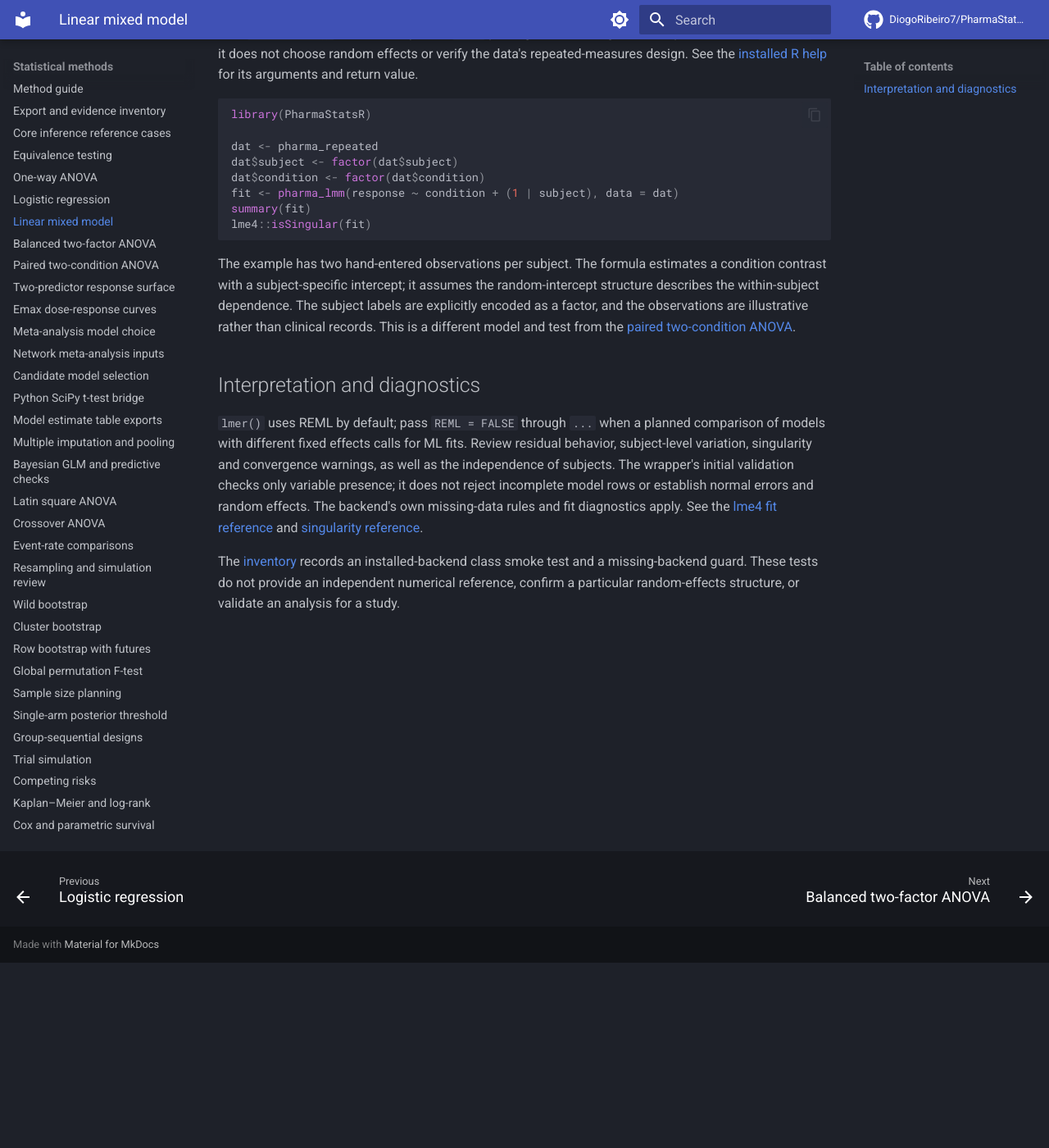
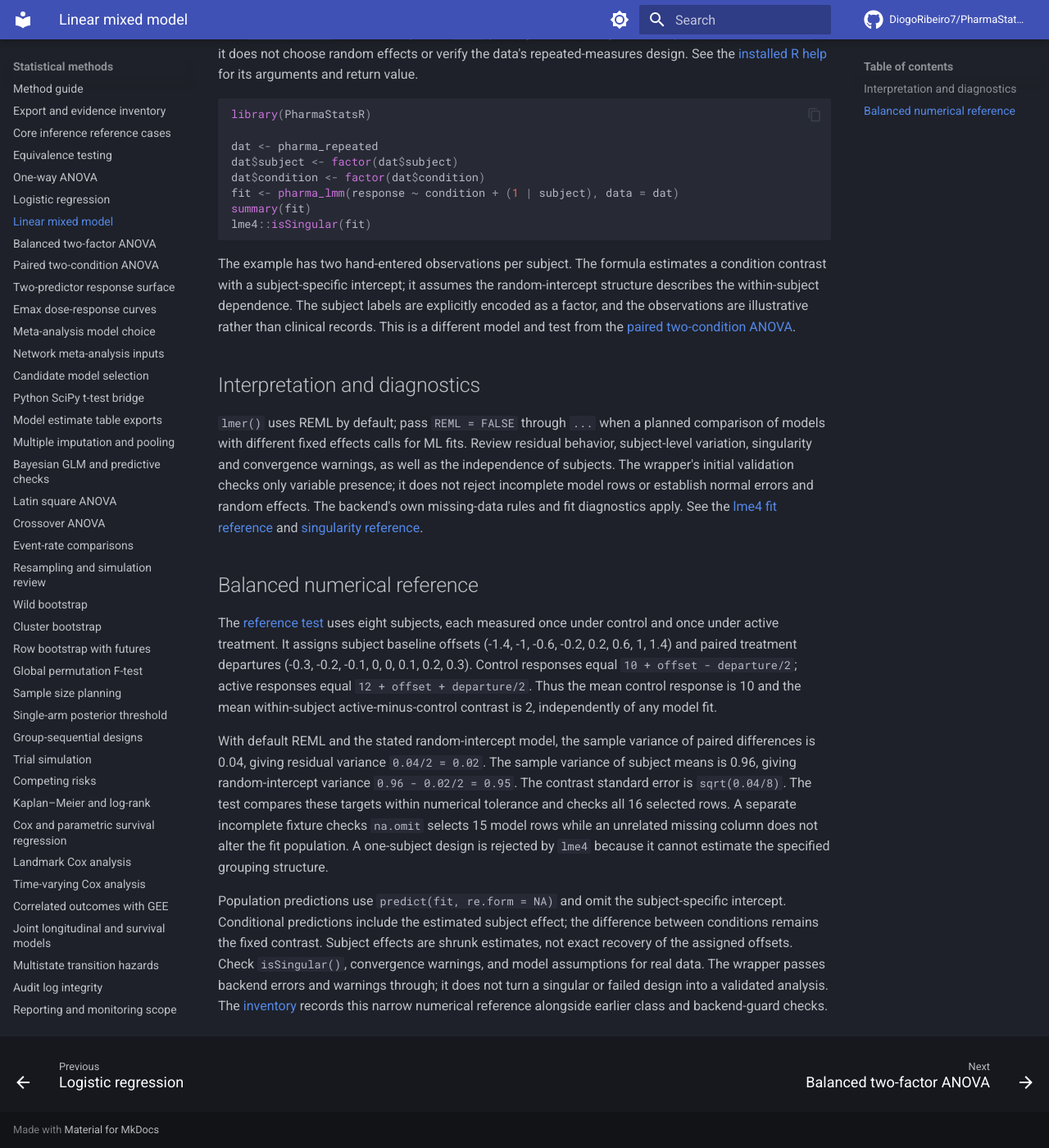
Before and after one commit to DiogoRibeiro7/PharmaStatsR, an MkDocs documentation site: the page built from docs/linear-mixed-model.md, in a window 1280 px wide and 1400 px high, scrolled down 226 px. Shown: the whole window at 82% size. Built offline with MkDocs 1.6.1 and Material for MkDocs 9.7.7, drawn with Linux system fonts in a browser that asks for light colours; comment, search, counter and statistics services are not loaded.

Commit message:
Document balanced mixed-model reference

```diff
--- a/docs/linear-mixed-model.md
+++ b/docs/linear-mixed-model.md
@@ -19,4 +19,34 @@
 
 `lmer()` uses REML by default; pass `REML = FALSE` through `...` when a planned comparison of models with different fixed effects calls for ML fits. Review residual behavior, subject-level variation, singularity and convergence warnings, as well as the independence of subjects. The wrapper's initial validation checks only variable presence; it does not reject incomplete model rows or establish normal errors and random effects. The backend's own missing-data rules and fit diagnostics apply. See the [lme4 fit reference](https://lme4.github.io/lme4/reference/lmer.html) and [singularity reference](https://lme4.github.io/lme4/reference/isSingular.html).
 
-The [inventory](method-inventory.md) records an installed-backend class smoke test and a missing-backend guard. These tests do not provide an independent numerical reference, confirm a particular random-effects structure, or validate an analysis for a study.
+## Balanced numerical reference
+
+The [reference test](https://github.com/DiogoRibeiro7/PharmaStatsR/blob/main/tests/testthat/test-lmm-reference.R)
+uses eight subjects, each measured once under control and once under
+active treatment. It assigns subject baseline offsets
+(-1.4, -1, -0.6, -0.2, 0.2, 0.6, 1, 1.4) and paired treatment
+departures (-0.3, -0.2, -0.1, 0, 0, 0.1, 0.2, 0.3).
+Control responses equal `10 + offset - departure/2`; active responses
+equal `12 + offset + departure/2`. Thus the mean control response is 10
+and the mean within-subject active-minus-control contrast is 2,
+independently of any model fit.
+
+With default REML and the stated random-intercept model, the sample
+variance of paired differences is 0.04, giving residual variance
+`0.04/2 = 0.02`. The sample variance of subject means is 0.96, giving
+random-intercept variance `0.96 - 0.02/2 = 0.95`. The contrast standard
+error is `sqrt(0.04/8)`. The test compares these targets within numerical
+tolerance and checks all 16 selected rows. A separate incomplete fixture
+checks `na.omit` selects 15 model rows while an unrelated missing column
+does not alter the fit population. A one-subject design is rejected by
+`lme4` because it cannot estimate the specified grouping structure.
+
+Population predictions use `predict(fit, re.form = NA)` and omit the
+subject-specific intercept. Conditional predictions include the estimated
+subject effect; the difference between conditions remains the fixed
+contrast. Subject effects are shrunk estimates, not exact recovery of the
+assigned offsets. Check `isSingular()`, convergence warnings, and model
+assumptions for real data. The wrapper passes backend errors and warnings
+through; it does not turn a singular or failed design into a validated
+analysis. The [inventory](method-inventory.md) records this narrow
+numerical reference alongside earlier class and backend-guard checks.
```
